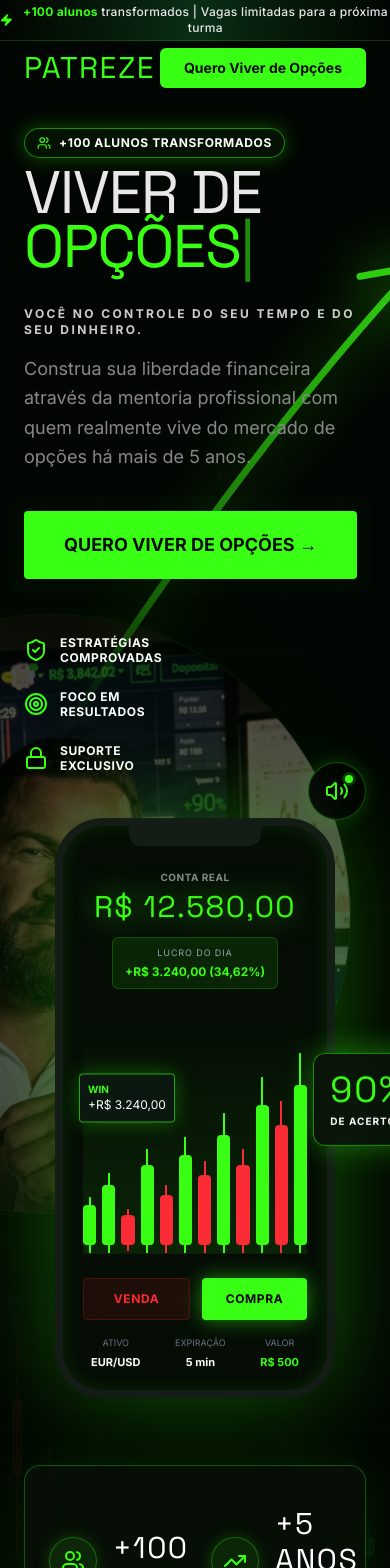
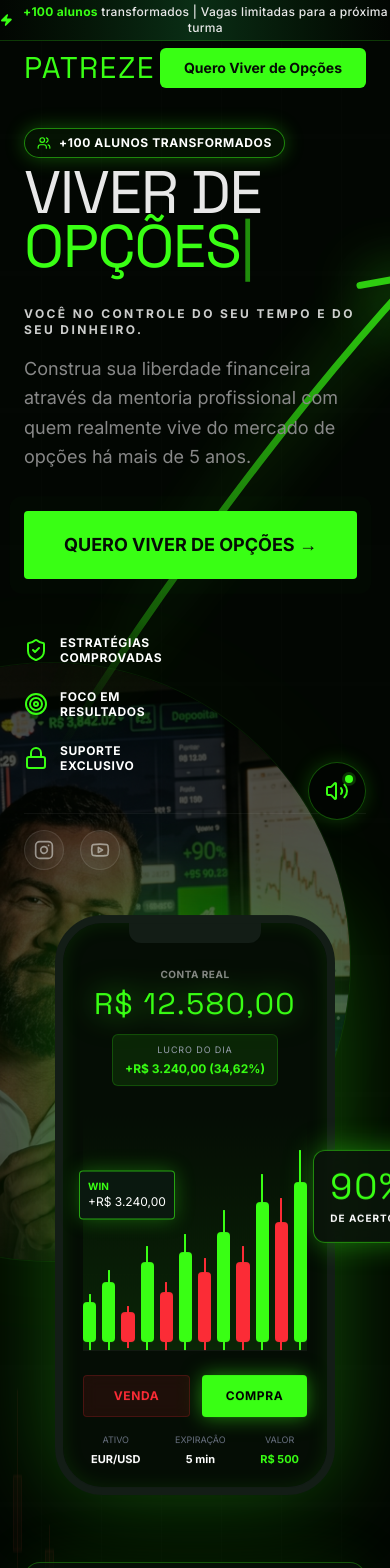
Before and after one commit to wiselionseer-rgb/Site-VIVA-DO-MERCADO-FINANCEIRO-, a React (Vite) app: page / in a window 390 px wide. Shown: the top 1568 px of the page. Built offline with nearby package versions, Linux system fonts and the light colour scheme.

Commit message:
feat: Add social media links to Hero and Footer
Integrates Instagram and Youtube links into the Hero and Footer components. This provides users with additional channels to connect and follow the platform and its founder.

```diff
--- a/src/components/Footer.tsx
+++ b/src/components/Footer.tsx
@@ -1,4 +1,4 @@
-import { MessageCircle } from 'lucide-react';
+import { MessageCircle, Instagram, Youtube } from 'lucide-react';
 
 export default function Footer() {
   return (
@@ -9,15 +9,38 @@ export default function Footer() {
             Ainda tem dúvidas? <span className="text-brand-green">Fale diretamente comigo!</span>
           </h2>
 
+          <div className="flex flex-col sm:flex-row items-center justify-center gap-6">
             <a
               href="https://wa.me/5566996280883"
               target="_blank"
               rel="noopener noreferrer"
-            className="inline-flex items-center justify-center gap-3 px-8 py-4 bg-[#25D366] text-white rounded-md font-bold text-lg hover:opacity-90 transition-opacity uppercase animate-pulse-shadow"
+              className="inline-flex items-center justify-center gap-3 px-8 py-4 bg-[#25D366] text-white rounded-md font-bold text-lg hover:opacity-90 transition-opacity uppercase animate-pulse-shadow w-full sm:w-auto"
             >
               <MessageCircle fill="currentColor" />
               Falar no WhatsApp
             </a>
+
+            <div className="flex items-center gap-4">
+              <a
+                href="https://www.instagram.com/trader_carlospatreze/"
+                target="_blank"
+                rel="noopener noreferrer"
+                className="w-14 h-14 rounded-md bg-white/5 flex items-center justify-center text-white/50 hover:text-brand-green hover:bg-brand-green/10 transition-all border border-white/10 hover:border-brand-green/30"
+                title="Siga no Instagram"
+              >
+                <Instagram size={28} />
+              </a>
+              <a
+                href="#"
+                target="_blank"
+                rel="noopener noreferrer"
+                className="w-14 h-14 rounded-md bg-white/5 flex items-center justify-center text-white/50 hover:text-brand-green hover:bg-brand-green/10 transition-all border border-white/10 hover:border-brand-green/30"
+                title="Inscreva-se no Youtube"
+              >
+                <Youtube size={28} />
+              </a>
+            </div>
+          </div>
         </div>
       </section>
 
--- a/src/components/Hero.tsx
+++ b/src/components/Hero.tsx
@@ -1,5 +1,5 @@
 import { useEffect, useRef, useState } from 'react';
-import { Users, ShieldCheck, Target, Lock, TrendingUp, Trophy } from 'lucide-react';
+import { Users, ShieldCheck, Target, Lock, TrendingUp, Trophy, Instagram, Youtube } from 'lucide-react';
 import { motion } from 'motion/react';
 
 function CanvasMarketBg() {
@@ -255,6 +255,25 @@ export default function Hero() {
               <span className="max-w-[100px] leading-tight">Suporte Exclusivo</span>
             </div>
           </div>
+
+          <div className="flex items-center gap-4 mt-4 pt-4 border-t border-white/5 w-full">
+            <a
+              href="https://www.instagram.com/trader_carlospatreze/"
+              target="_blank"
+              rel="noopener noreferrer"
+              className="w-10 h-10 rounded-full bg-white/5 flex items-center justify-center text-white/50 hover:text-brand-green hover:bg-brand-green/10 transition-all border border-white/10 hover:border-brand-green/30"
+            >
+              <Instagram size={20} />
+            </a>
+            <a
+              href="#"
+              target="_blank"
+              rel="noopener noreferrer"
+              className="w-10 h-10 rounded-full bg-white/5 flex items-center justify-center text-white/50 hover:text-brand-green hover:bg-brand-green/10 transition-all border border-white/10 hover:border-brand-green/30"
+            >
+              <Youtube size={20} />
+            </a>
+          </div>
         </motion.div>
 
         {/* Right Content - 3D Phone Mockup & Photo */}
```
Lines whose indentation alone changed are shown as unchanged.
